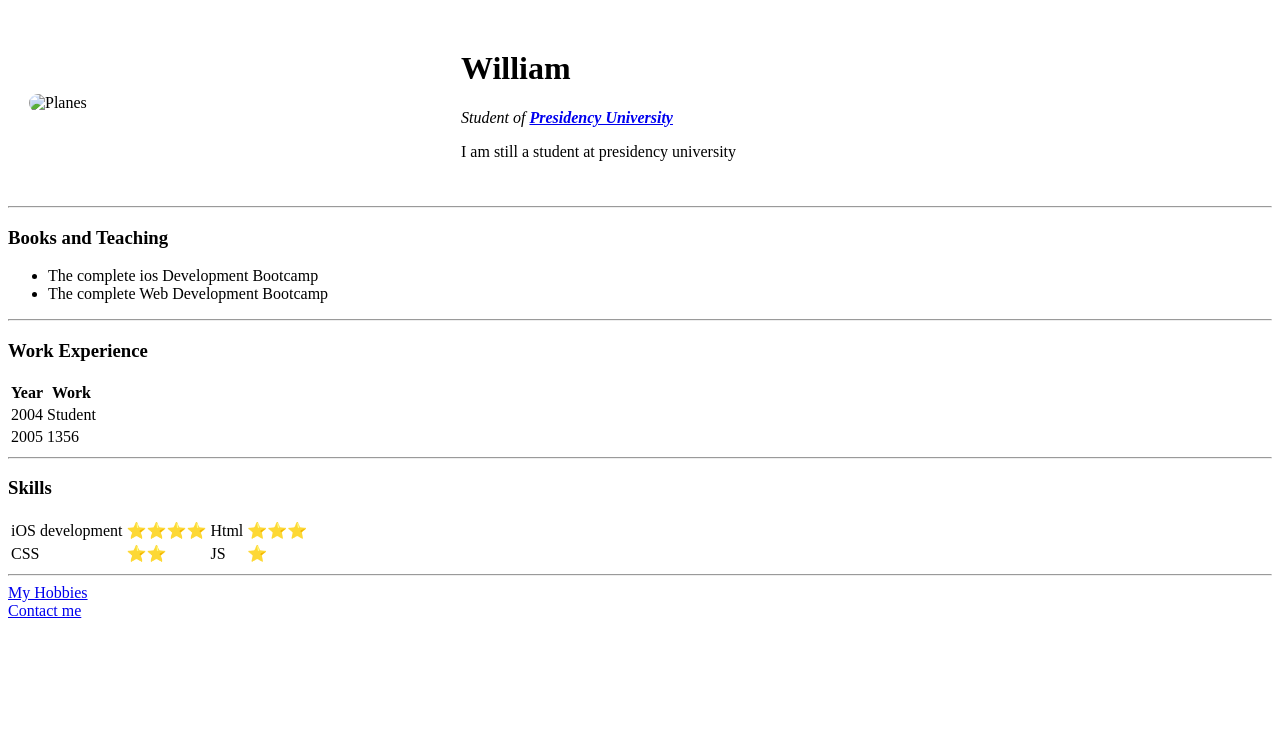
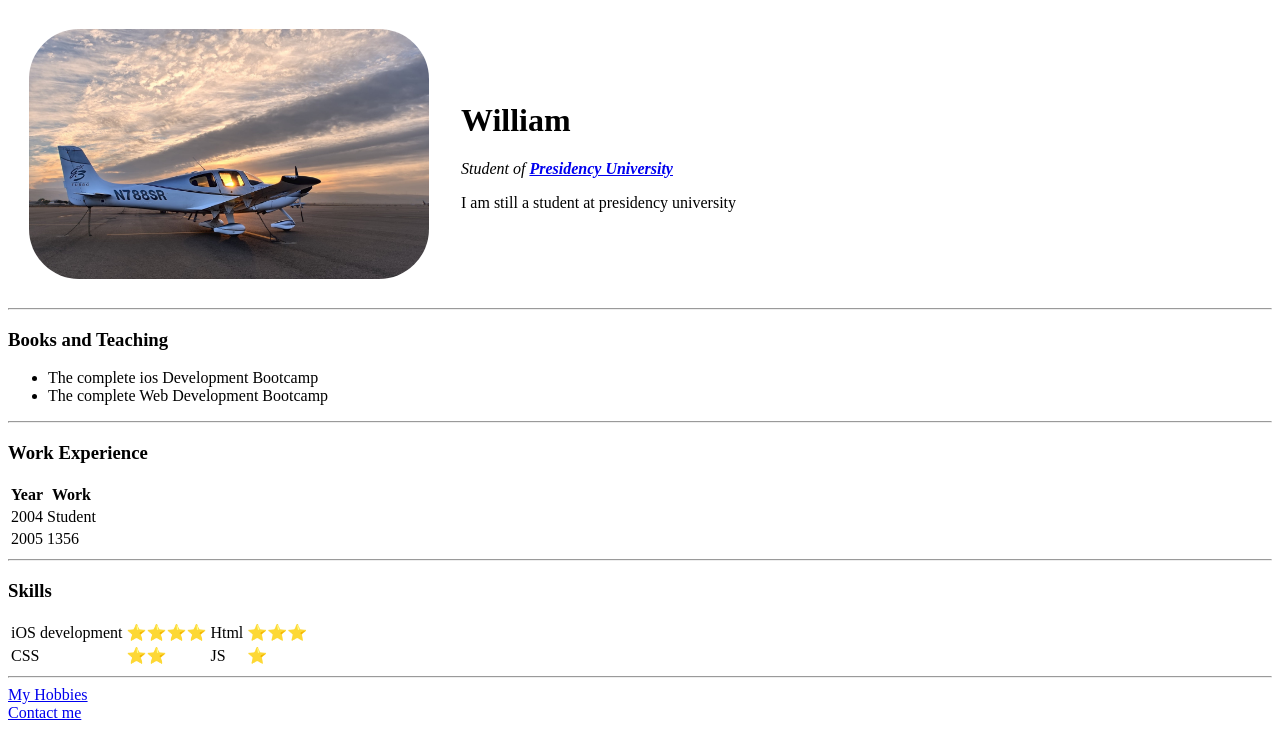
Before and after one commit to thes-william/cv, a plain HTML site: page index.html in a window 1280 px wide. Drawn offline with Linux system fonts and the light colour scheme.

Commit message:
Update index.html

```diff
--- a/index.html
+++ b/index.html
@@ -18,7 +18,7 @@
 <body>
     <table cellspacing="20">
         <tr>
-            <td><img src="images/Plane.jpg" alt="Planes"></td>
+            <td><img src="Plane.jpg" alt="Planes"></td>
             <td>
                 <h1>William</h1>
                 <p><em>Student of <strong><a href="https://presidencyuniversity.in/">Presidency
```
